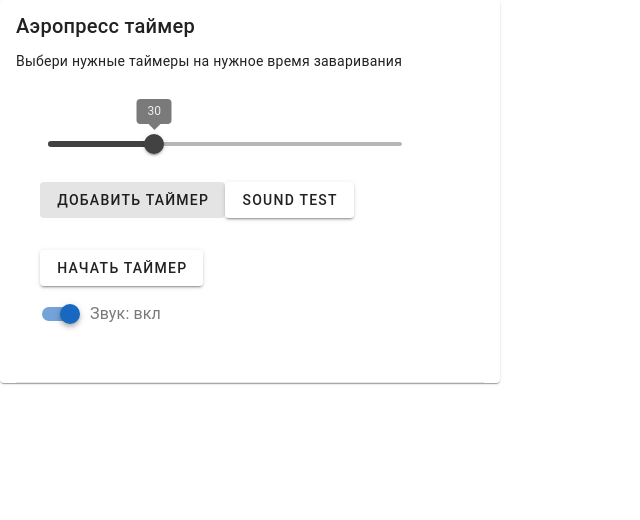
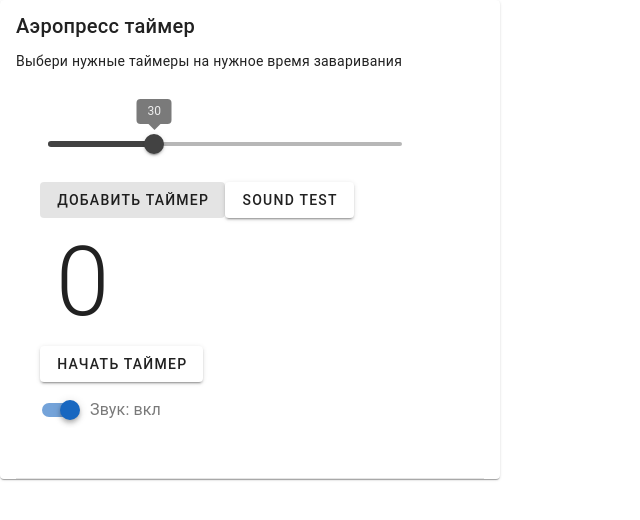
Before and after one commit to brew-timer/brew-timer, a Vue app: page / in a window 1280 px wide. Shown: the top 520 px of the page, without its empty margins (0-640 px from the left). Built offline with nearby package versions, Linux system fonts and the light colour scheme.

Commit message:
MVP
Fully working timer without delete timer function

```diff
--- a/src/components/AeropressTimer.vue
+++ b/src/components/AeropressTimer.vue
@@ -19,7 +19,7 @@
                     justify-content ="center"
                 ></v-text-field> -->
                 <v-slider
-                    v-model="timerState.time"
+                    v-model="timerStore.time"
                     thumb-label="always"
                     step="5"
                     show-ticks
@@ -27,7 +27,7 @@
                     class="h-auto"/>
                 <v-btn
                     variant="tonal"
-                    @click="addTimer()"
+                    @click="addTimer"
                 >
                     Добавить таймер
                 </v-btn>
@@ -37,24 +37,24 @@
                 <v-container
                     class="text-h1">
                     <!-- TODO: использовать переменную, а не функцию -->
-                    {{ sum }}
+                    {{ timerStore.sum }}
                 </v-container>
                 <v-btn
-                    @click="playSound">
+                    @click="startTimer">
                     Начать таймер
                 </v-btn>
                 <v-switch
-                    v-model="timerState.soundState"
+                    v-model="timerStore.soundState"
                     hide-details
                     true-value="вкл"
                     false-value="выкл"
                     color="primary"
-                    :label="`Звук: ${timerState.soundState}`"
+                    :label="`Звук: ${timerStore.soundState}`"
   ></v-switch>
             </v-responsive>
             <v-divider class="mx-4"></v-divider>
             <div
-                v-for="t in timer"
+                v-for="t in timerStore.timers"
                 :key="t.seconds"
                 display="flex">
                 <v-chip>{{t.seconds}}</v-chip>
@@ -65,15 +65,27 @@
 
 <script>
     import { useTimerStore } from '../stores/timerStore';
+    import { ref } from 'vue';
 
     export default {
         name: "AeropressTimer",
         setup(){
             const timerStore = useTimerStore();
 
+            function addTimer(){
+                timerStore.addTimer()
+            }
+
+            const enableSound = () => {
+                timerStore.enableSound()
+            }
+
+            const startTimer = () => {
+                timerStore.startTimer()
+            }
+
             const playSound = function(){
             const sound = new Audio('src/audio/end.mp3');
-            const timerStore = useTimerStore();
 
             if (timerStore.soundState === "вкл") sound.play();
             }
@@ -84,7 +96,7 @@
                 sum : timerStore.sum,
                 soundState : timerStore.soundState
             }
-            return {timerState, playSound};
+            return {timerState, timerStore, playSound, addTimer, enableSound, startTimer};
         },
     };
 </script>
--- a/src/stores/timerStore.js
+++ b/src/stores/timerStore.js
@@ -19,28 +19,48 @@ export const useTimerStore = defineStore({
   },
 
   actions: {
-    addTimer({ state }) {
-      state.timers.push({ seconds: state.time });
+    addTimer() {
+      this.timers.push({ seconds: this.time });
+      this.timers.forEach((element) => {
+        this.sum += element.seconds
+      })
     },
 
-    startTimer({ state }) {
+    enableSound(){
+      if (this.soundState === "вкл") this.state.soundState = "выкл"
+    },
+
+    startTimer() {
+      // Получаем текущее время в миллисекундах
       const startTime = Date.now();
-      const endTime = startTime + (state.sum.value * 1000);
 
-      function updateTimer() {
+      // Вычисляем время завершения в миллисекундах
+      const endTime = startTime + (this.sum * 1000);
+
+      // Функция для обновления оставшегося времени
+      const updateTimer = () => {
           const currentTime = Date.now();
           const remainingTime = endTime - currentTime;
 
+          // Проверяем, осталось ли время
           if (remainingTime <= 0) {
-          clearInterval(timerInterval);
-          console.log("Время истекло!");
+              clearInterval(timerInterval); // Останавливаем интервал, когда время истекло
+              const sound = new Audio('src/audio/end.mp3');
+              const timerStore = useTimerStore();
+
+              if (this.soundState === "вкл") sound.play();
+
+              this.sum = 0;
+              this.timers = [];
           } else {
+              // Вычисляем оставшееся время в секундах
               const remainingSeconds = Math.round(remainingTime / 1000);
-          console.log(`Осталось времени: ${remainingSeconds} секунд`);
+              this.sum = remainingSeconds;
           }
       }
 
+      // Запускаем таймер с интервалом в 1 секунду для обновления оставшегося времени
       const timerInterval = setInterval(updateTimer, 1000);
-    },
+  }
   },
 });
```
Lines whose indentation alone changed are shown as unchanged.
